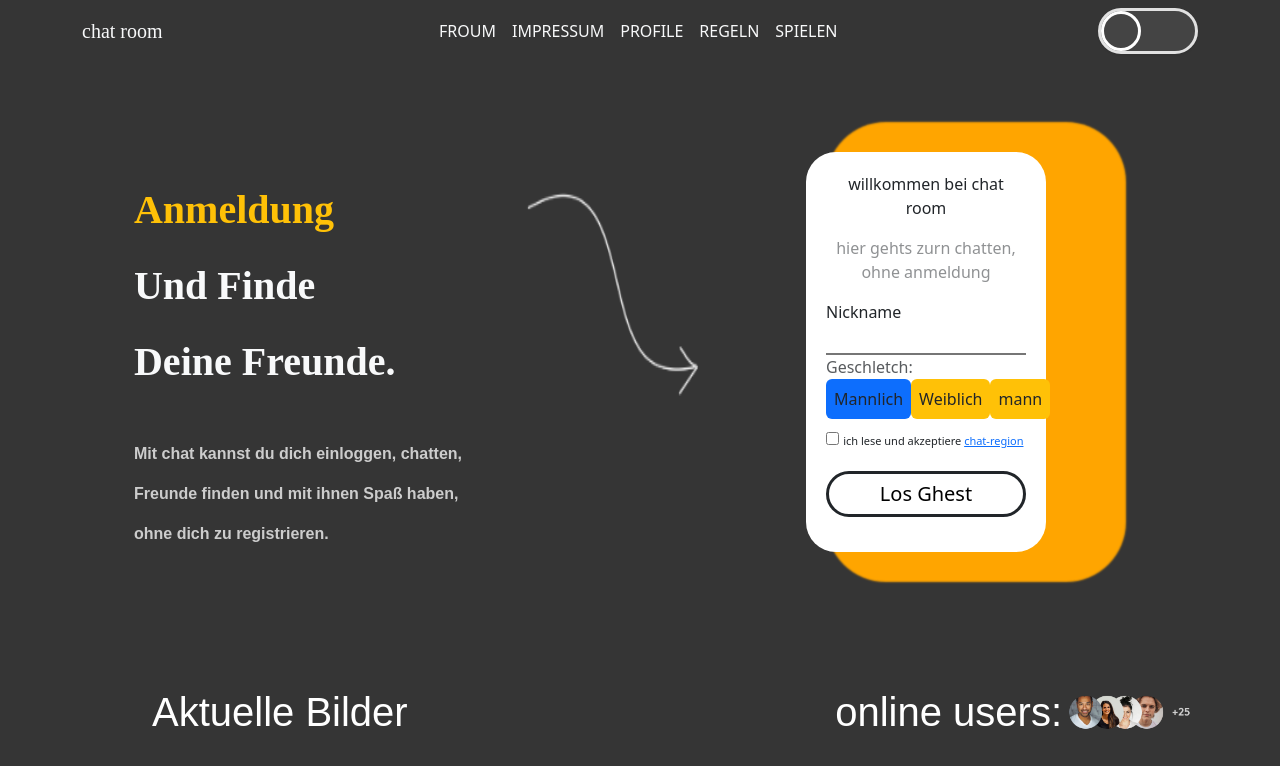
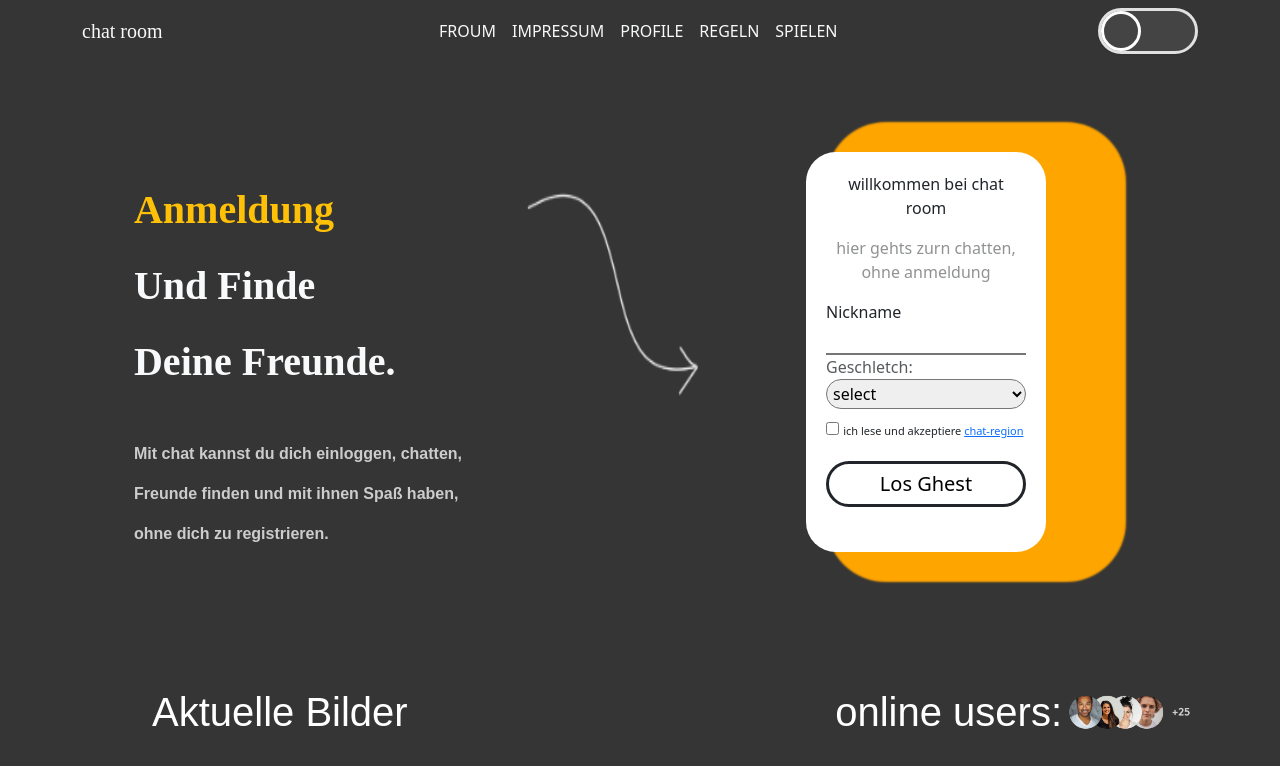
Before and after one commit to ali-vrd/landing-page-for-chatroom, a plain HTML site: page index.html in a window 1280 px wide. Shown: the top 766 px of the page. Drawn offline with nearby package versions, Linux system fonts and the light colour scheme.

Commit message:
edit gender part of login box

```diff
--- a/index.html
+++ b/index.html
@@ -95,10 +95,12 @@
             </div>
             <div>
               <label class="opacity-75">Geschletch:</label>
-              <div class="d-flex justify-content-around">
-                <div class="bg-primary rounded p-2">Mannlich</div>
-                <div class="bg-warning rounded p-2">Weiblich</div>
-                <div class="bg-warning rounded p-2">mann</div>
+              <div>
+                <select>
+                  <option>select</خ>
+                <option>Weiblich</option>
+                <option>mann</option>
+                </select>
               </div>
               <div class="mt-2">
                 <input type="checkbox" />
--- a/style/main.css
+++ b/style/main.css
@@ -187,6 +187,22 @@
 
 .mt-2 label {
   font-size: 11px;
+}
+
+select {
+  width: 100%;
+  border-radius: 20px;
+  padding: 2px;
+  color: black;
+}
+
+select:hover {
+  background-color: cadetblue;
+}
+
+select option {
+  color: aqua;
+  background-color: #000;
 }
 
 .btn-log {
```
